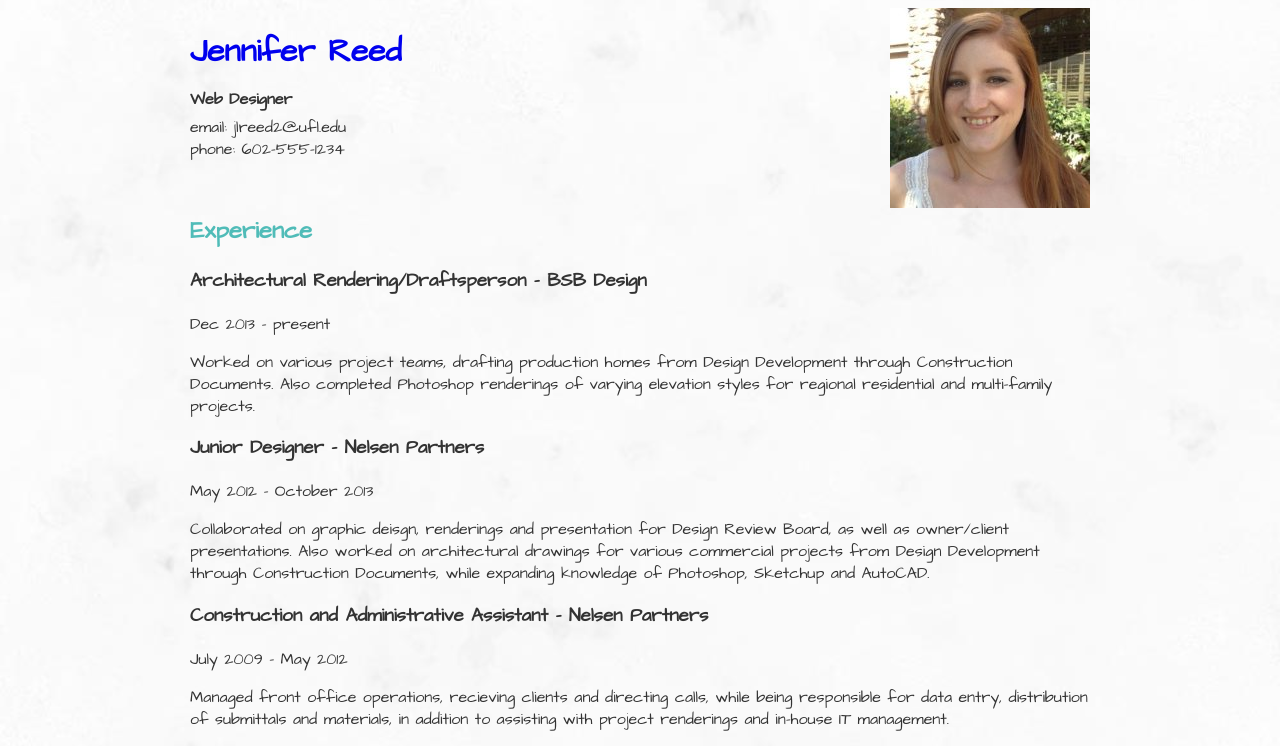
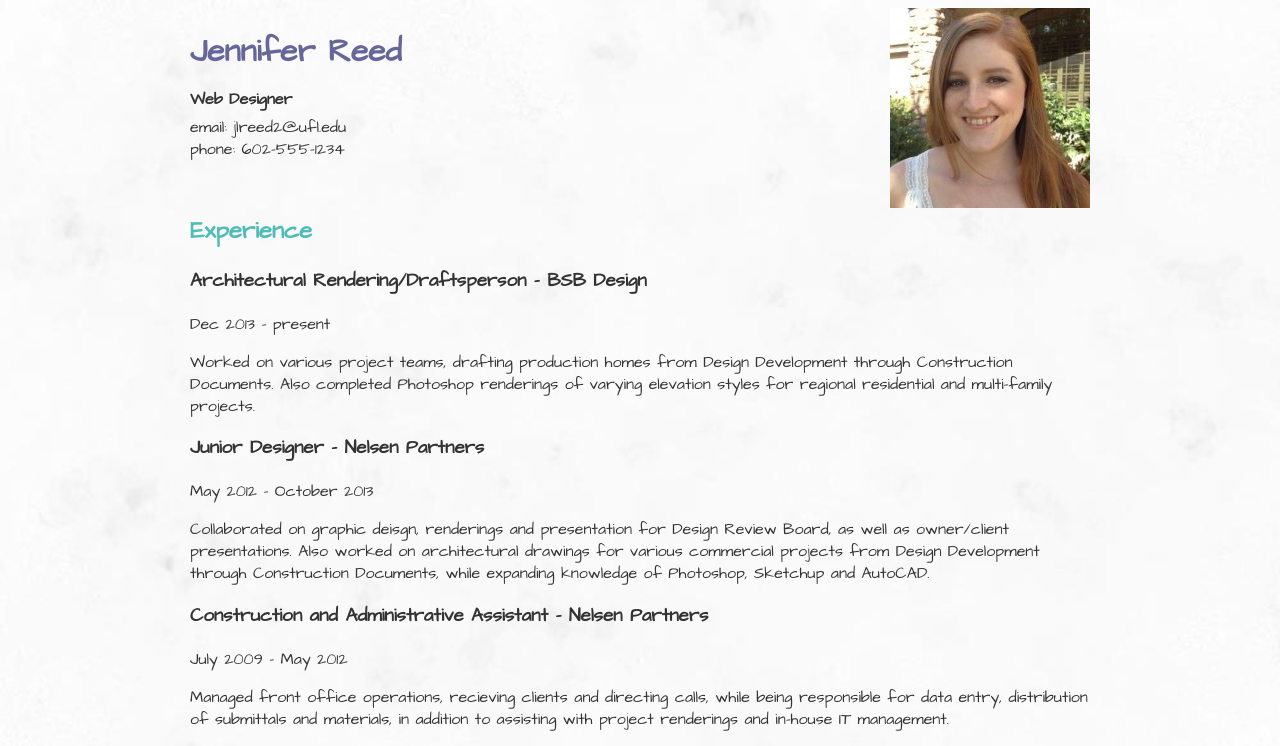
Before and after one commit to jlreed2/project_resume_reed_jennifer, a plain HTML site: page index.html in a window 1280 px wide. Shown: the top 746 px of the page. Drawn offline with Linux system fonts and the light colour scheme.

Commit message:
Modify h1 link styling to jenniferlreed.com

```diff
--- a/css/main.css
+++ b/css/main.css
@@ -30,16 +30,9 @@ header {
 	background-image: url("../img/dry_erase_board.jpg");
 }
 
-h1 {
-	color: #666699;
-}
-
 h1 a {
 	text-decoration: none;
-}
-
-h1 a:visited {
-	color: #87a4ca;
+	color: #666699;
 }
 
 header h4,
```
